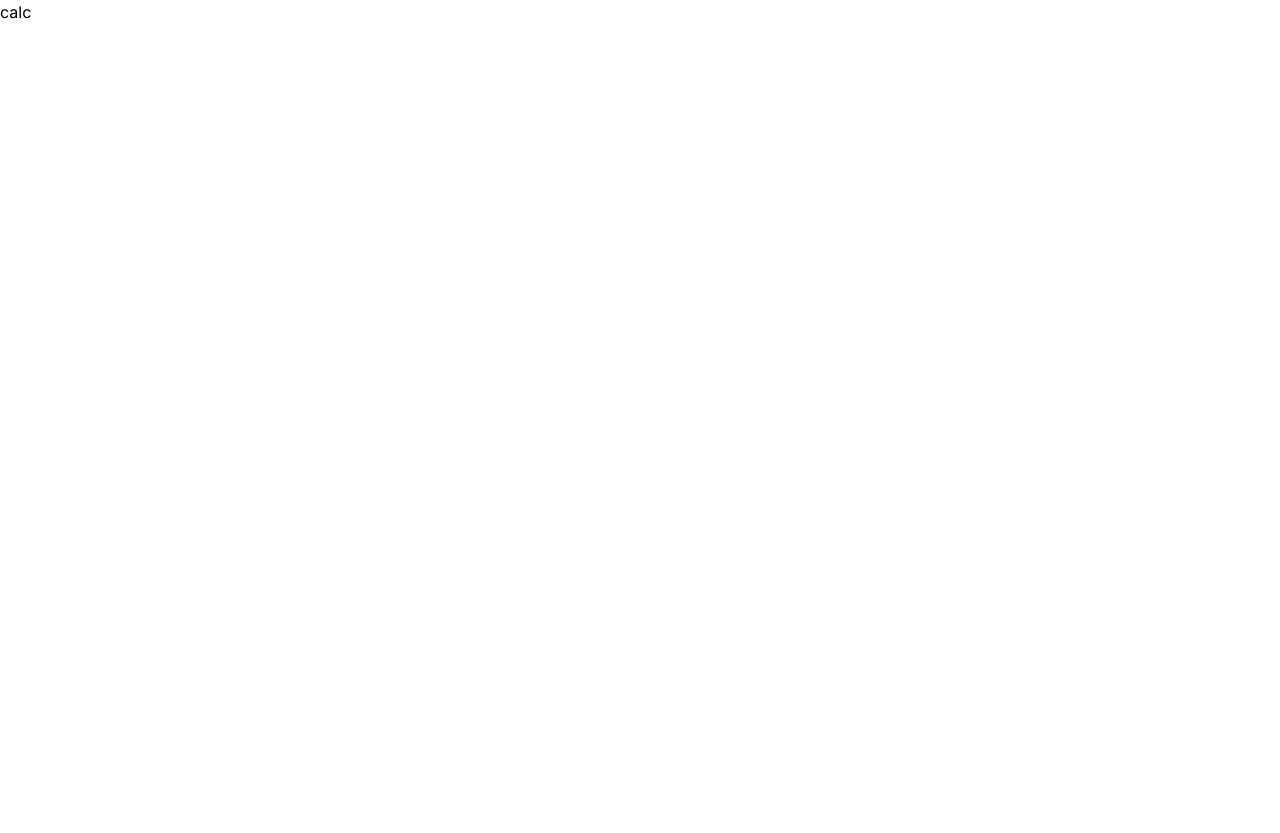
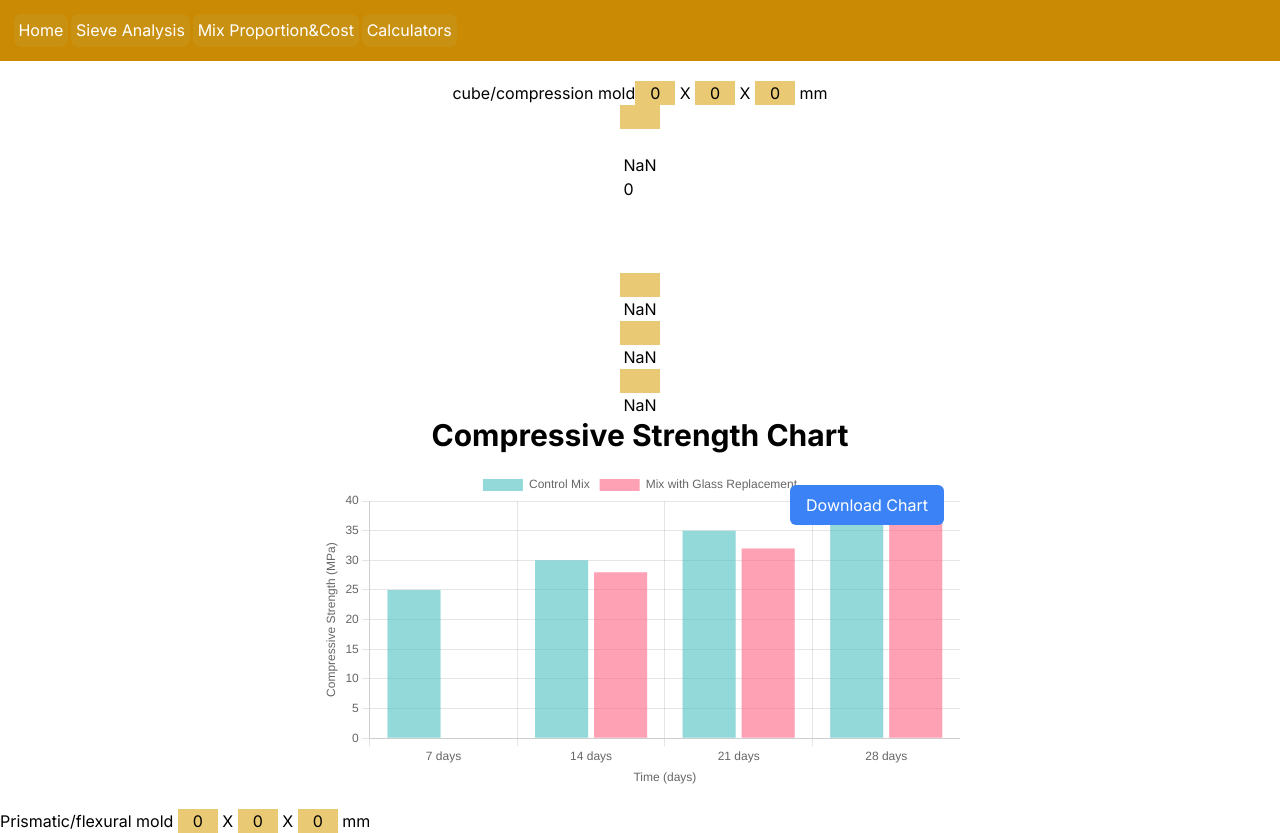
Before and after one commit to IsraelIyke/ug-project, a Next.js app: page /calculator in a window 1280 px wide. Before the commit the page ends 800 px from the top, so only its background shows below. Built offline with nearby package versions, Linux system fonts and the light colour scheme.

Commit message:
started working on the the calculatorl

```diff
--- /dev/null
+++ b/app/calculator/page.css
@@ -0,0 +1,8 @@
+input {
+  background-color: hsl(43, 74%, 69%);
+  width: 2.5rem;
+  text-align: center;
+}
+.chart {
+  width: 50vw;
+}
--- a/app/calculator/page.js
+++ b/app/calculator/page.js
@@ -1,3 +1,172 @@
-export default function Calc() {
-  return <div>calc</div>;
-}
+"use client";
+import Head from "next/head";
+import { useEffect, useRef, useState } from "react";
+import { Chart } from "chart.js/auto";
+import "./page.css";
+import Navigation from "../component/header";
+
+const Home = () => {
+  const [C, setC] = useState();
+  const [CP, setCP] = useState();
+  const [CG, setCG] = useState();
+  const [CGP, setCGP] = useState();
+
+  const [cLength, setCLength] = useState(0);
+  const [cWidth, setCWidth] = useState(0);
+  const [cHeight, setCHeight] = useState(0);
+
+  const cArea = parseFloat(cLength) * parseFloat(cWidth);
+
+  const [fLength, setFLength] = useState(0);
+  const [fWidth, setFWidth] = useState(0);
+  const [fHeight, setFHeight] = useState(0);
+
+  const fArea = parseFloat(fLength) * parseFloat(fWidth) * parseFloat(fHeight);
+
+  const mixesData = [
+    {
+      label: "Control Mix",
+      data: [25, 30, 35, 40],
+      backgroundColor: "rgba(75, 192, 192, 0.6)",
+    },
+    {
+      label: "Mix with Glass Replacement",
+      data: [C, 28, 32, 38],
+      backgroundColor: "rgba(255, 99, 132, 0.6)",
+    },
+  ];
+
+  const chartRef = useRef(null);
+
+  useEffect(() => {
+    if (chartRef.current && mixesData) {
+      const ctx = chartRef.current.getContext("2d");
+
+      const chart = new Chart(ctx, {
+        type: "bar",
+        data: {
+          labels: ["7 days", "14 days", "21 days", "28 days"],
+          datasets: mixesData,
+        },
+        options: {
+          responsive: true,
+          plugins: {
+            legend: {
+              display: true,
+              position: "top",
+            },
+          },
+          scales: {
+            y: {
+              beginAtZero: true,
+              title: {
+                display: true,
+                text: "Compressive Strength (MPa)",
+              },
+            },
+            x: {
+              title: {
+                display: true,
+                text: "Time (days)",
+              },
+            },
+          },
+        },
+      });
+
+      return () => {
+        chart.destroy();
+      };
+    }
+  }, [chartRef, mixesData]);
+
+  return (
+    <div>
+      <Head>
+        <title>Calculator</title>
+      </Head>
+      <Navigation />
+
+      <main className="container mx-auto p-4 flex flex-col items-center">
+        {" "}
+        <div className="mt-1">
+          cube/compression mold
+          <input
+            value={cLength}
+            name="cLength"
+            onChange={(e) => setCLength(e.target.value)}
+          />{" "}
+          X{" "}
+          <input
+            value={cWidth}
+            name="cWidth"
+            onChange={(e) => setCWidth(e.target.value)}
+          />{" "}
+          X{" "}
+          <input
+            value={cHeight}
+            name="cHeight"
+            onChange={(e) => setCHeight(e.target.value)}
+          />{" "}
+          mm
+        </div>
+        <input value={C} onChange={(e) => setC(e.target.value)} />
+        <br />
+        {(C * 1000) / cArea}
+        <br />
+        {cArea}
+        <br />
+        {C}
+        <br />
+        <br />
+        <br />
+        <input value={CP} onChange={(e) => setCP(e.target.value)} />
+        {(CP * 1000) / cArea}
+        <input value={CG} onChange={(e) => setCG(e.target.value)} />
+        {(CG * 1000) / cArea}
+        <input value={CGP} onChange={(e) => setCGP(e.target.value)} />
+        {(CGP * 1000) / cArea}
+        <h1 className="text-3xl font-bold mb-4">Compressive Strength Chart</h1>
+        <div className="relative chart">
+          <canvas ref={chartRef} />
+
+          <button
+            onClick={() => {
+              const chartCanvas = chartRef.current;
+              const link = document.createElement("a");
+              link.href = chartCanvas.toDataURL("image/png");
+              link.download = "compressive_strength_chart.png";
+              link.click();
+            }}
+            className="absolute top-4 right-4 px-4 py-2 bg-blue-500 text-white rounded-md hover:bg-blue-600"
+          >
+            Download Chart
+          </button>
+        </div>
+      </main>
+      <div className="mt-1">
+        Prismatic/flexural mold{" "}
+        <input
+          value={fLength}
+          name="fLength"
+          onChange={(e) => setFLength(e.target.value)}
+        />{" "}
+        X{" "}
+        <input
+          value={fWidth}
+          name="fWidth"
+          onChange={(e) => setFWidth(e.target.value)}
+        />{" "}
+        X{" "}
+        <input
+          value={fHeight}
+          name="fHeight"
+          onChange={(e) => setFHeight(e.target.value)}
+        />{" "}
+        mm
+      </div>
+    </div>
+  );
+};
+
+export default Home;
```
